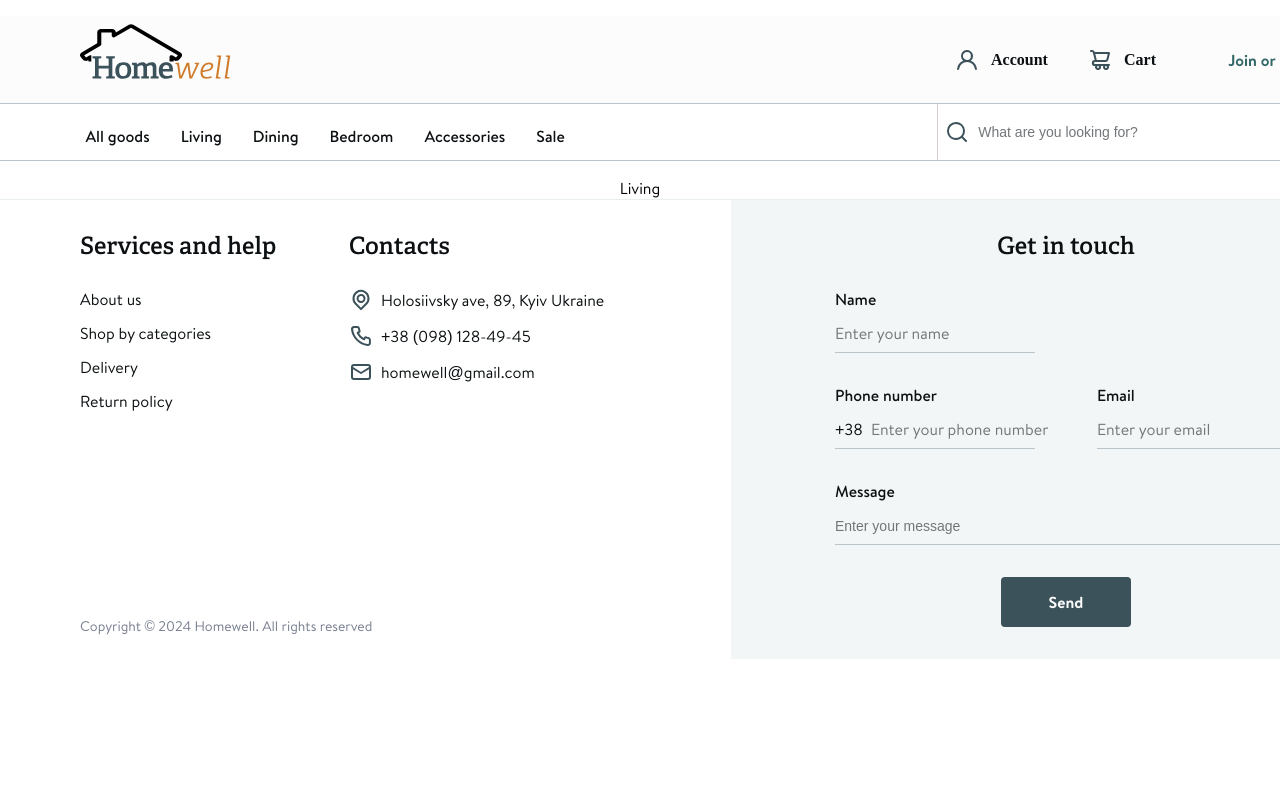
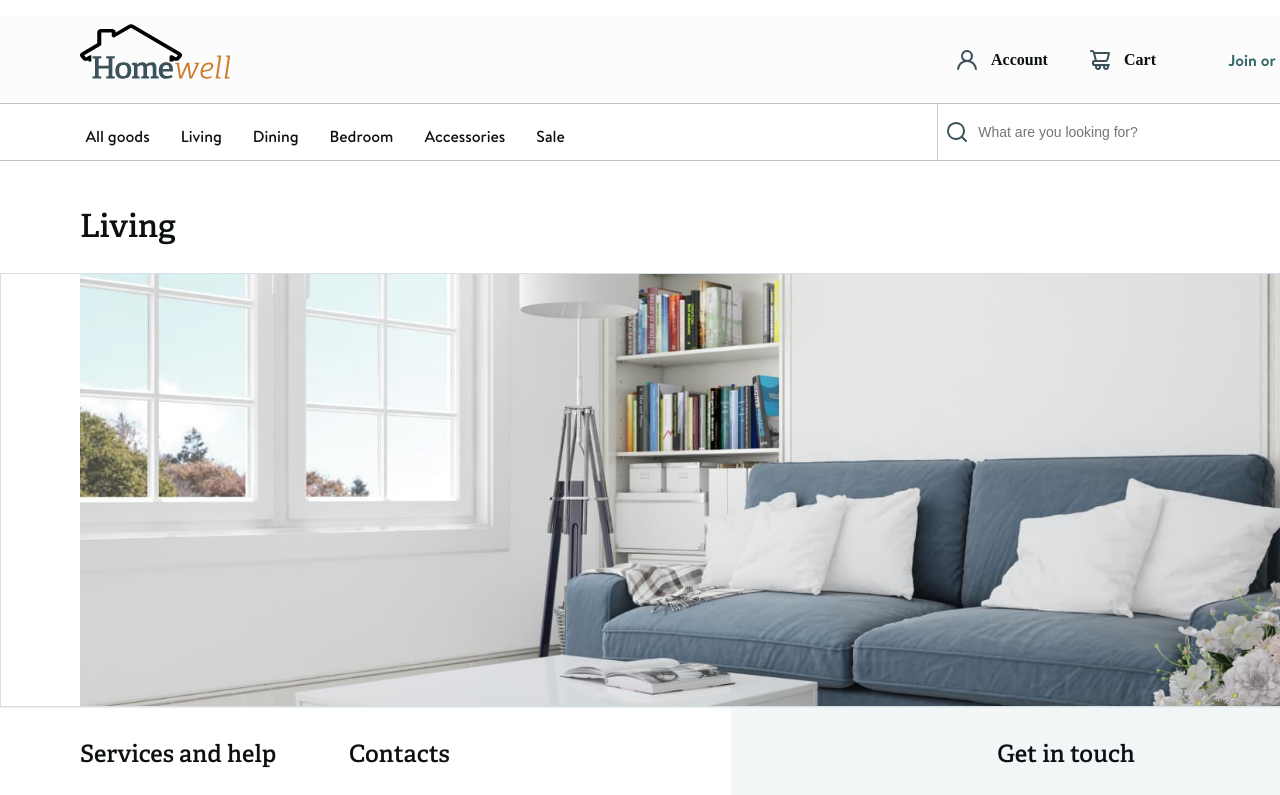
Before and after one commit to Denys07748/team-challenge-frontend, a React (Create React App) app: page /team-challenge-frontend/living in a window 1280 px wide. Shown: the top 795 px of the page. Built offline with nearby package versions, Linux system fonts and the light colour scheme.

Commit message:
adds GoodsHero desk

```diff
--- a/src/components/Header/Header.module.css
+++ b/src/components/Header/Header.module.css
@@ -6,7 +6,6 @@
 .header-desktop {
   background: #ffffff;
   padding: 16px 0px 16px 0px;
-  margin: 0 auto;
   display: flex;
   flex-direction: column;
   gap: 0px;
--- a/src/components/Layout/Layout.module.css
+++ b/src/components/Layout/Layout.module.css
@@ -1,4 +1,10 @@
 .container {
   margin: 0 auto;
   text-align: center;
+  width: 1440px;
 }
+@media screen and (max-width: 1279px) {
+  .container {
+    width: 412px;
+  }
+}
--- /dev/null
+++ b/src/components/Products/GoodsHero/GoodsHero.jsx
@@ -0,0 +1,15 @@
+import s from './GoodsHero.module.css';
+import livingImg from 'images/rectangle-23.jpg';
+
+export const GoodsHero = () => {
+  return (
+    <section className={s.heroSection}>
+      <div className={s.titleWrap}>
+        <h2 className={s.title}>Living</h2>
+      </div>
+      <div className={s.imgBox}>
+        <img className={s.image} src={livingImg} alt="living" />
+      </div>
+    </section>
+  );
+};
--- /dev/null
+++ b/src/components/Products/GoodsHero/GoodsHero.module.css
@@ -0,0 +1,61 @@
+.heroSection,
+.heroSection * {
+  box-sizing: border-box;
+}
+.heroSection {
+  background: #ffffff;
+  padding: 32px 0px 0px 0px;
+  display: flex;
+  flex-direction: column;
+  gap: 24px;
+  align-items: center;
+  justify-content: flex-start;
+  flex-shrink: 0;
+  position: relative;
+  /* width: 1440px;
+  margin: 0 auto; */
+}
+
+.titleWrap {
+  padding: 0px 0px 0px 80px;
+  display: flex;
+  flex-direction: row;
+  gap: 10px;
+  align-items: flex-start;
+  align-self: flex-start;
+  justify-content: flex-start;
+  flex-shrink: 0;
+  position: relative;
+}
+
+.title {
+  color: var(--text-river-styx, #0c1012);
+  text-align: left;
+  font-family: var(--h-3-font-family, 'Adelle-SemiBold', sans-serif);
+  font-size: var(--h-3-font-size, 32px);
+  line-height: var(--h-3-line-height, 40px);
+  font-weight: var(--h-3-font-weight, 600);
+  position: relative;
+}
+
+.imgBox {
+  border-style: solid;
+  border-color: var(--strokes-strokesandlinesfortextblocks, #d8e2e6);
+  border-width: 1px;
+  display: flex;
+  flex-direction: column;
+  gap: 10px;
+  align-items: center;
+  justify-content: flex-start;
+  flex-shrink: 0;
+  width: 1440px;
+  position: relative;
+}
+
+.image {
+  flex-shrink: 0;
+  width: 1280px;
+  height: 432px;
+  position: relative;
+  object-fit: cover;
+}
--- a/src/pages/AllGoods.jsx
+++ b/src/pages/AllGoods.jsx
@@ -1,4 +1,4 @@
-import { ProductCard } from "components/ProductCard/ProductCard";
+import { ProductCard } from 'components/Products/ProductCard/ProductCard';
 
 const AllGoods = () => {
   return (
--- a/src/pages/Living.jsx
+++ b/src/pages/Living.jsx
@@ -1,5 +1,11 @@
+import { Goods } from 'components/Products/Goods';
+
 const Living = () => {
-    return <div>Living</div>;
+  return (
+    <div>
+      <Goods />
+    </div>
+  );
 };
 
 export default Living;
```
Also changed, not shown: src/images/rectangle-23.jpg (added).
